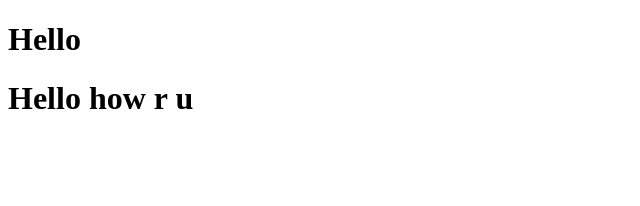
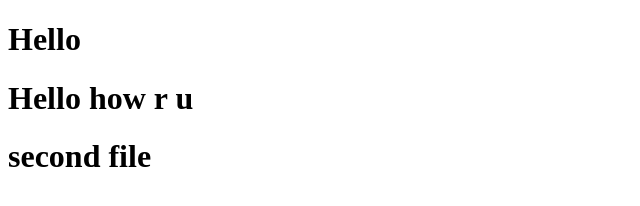
Before and after one commit to sateshkumar-sfdc/vscodeconfig, a plain HTML site: page index.html in a window 1280 px wide. Shown: the whole page, without its empty margins (0-640 px from the left). Drawn offline with Linux system fonts and the light colour scheme.

Commit message:
added Second file line

```diff
--- a/index.html
+++ b/index.html
@@ -10,6 +10,8 @@
     <div>
         <h1 aria-colspan="test">Hello</h1>
         <h1 aria-colspan="test">Hello how r u</h1>
+        <h1 aria-colspan="test">second file</h1>
+
     </div>
 </body>
 </html>
```
